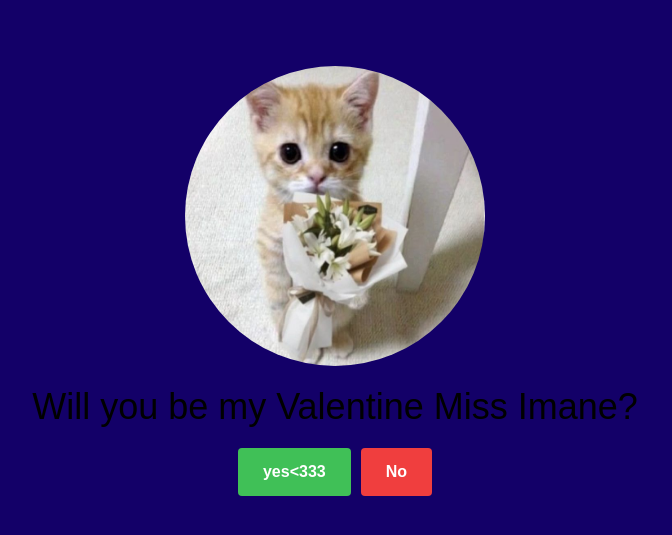
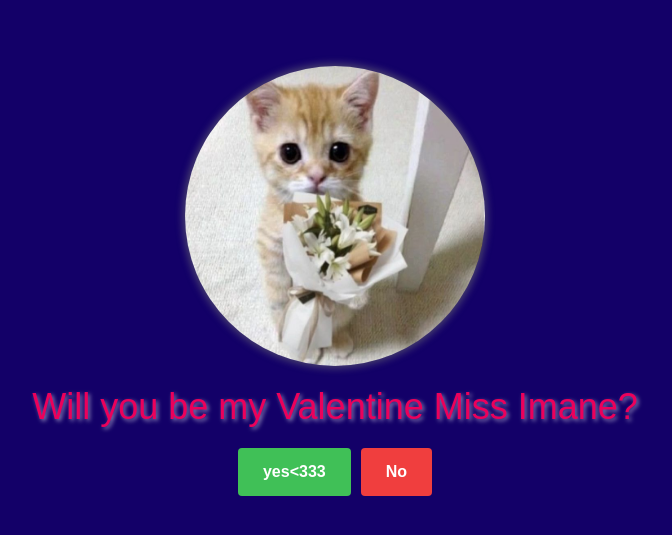
Before and after one commit to Cybernemix/imane-my-love, a plain HTML site: page index.html in a window 1280 px wide. Shown: the part 119-654 px from the top of the page, without its empty margins (305-977 px from the left). Drawn offline with Linux system fonts and the light colour scheme; a web font is replaced by a local one.

Commit message:
Update style.css

```diff
--- a/style.css
+++ b/style.css
@@ -29,13 +29,17 @@ body {
   margin-bottom: 2rem;
   border-radius: 50%; /* This makes the image oval-shaped */
   overflow: hidden; /* This ensures the image is clipped to the oval shape */
+  position: relative; /* Position relative to enable absolute positioning of hearts */
+  box-shadow: 0px 0px 10px rgba(0, 0, 0, 0.5), 0px 0px 10px rgba(255, 255, 255, 0.5); /* Adding black and white shadows */
 }
+
 
 .title {
   font-size: 3.6rem;
-  color: #000000;
+  color: #ec005b;
   text-align: center;
   margin-bottom: 2rem;
+  text-shadow: 2px 2px 4px rgba(255, 255, 255, 0.5); /* Adding white shadow */
 }
 
 .buttons {
@@ -43,7 +47,6 @@ body {
   flex-wrap: wrap;
   align-items: center;
   justify-content: center;
-
   gap: 1rem;
 }
 
@@ -51,12 +54,17 @@ body {
   padding: 1.5rem 2.5rem;
   border: none;
   border-radius: 4px;
-
   color: rgb(255, 255, 255);
   font-size: 1.6rem;
   font-weight: 600;
   cursor: pointer;
   display: inline-block;
+  background-color: transparent;
+  transition: background-color 0.3s ease; /* Adding transition for smoother effect */
+}
+
+.btn:hover {
+  background-color: rgba(7, 150, 19, 0.1); /* Change background color on hover */
 }
 
 .btn--yes {
```
